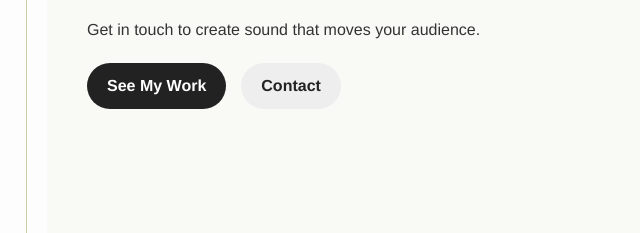
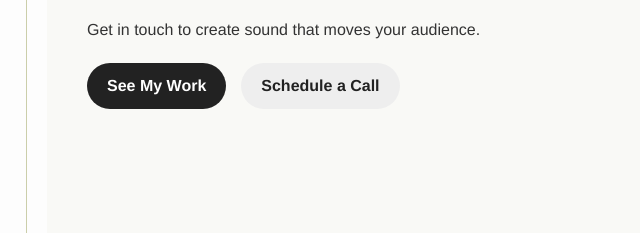
Before and after one commit to kmontesdev/MuseNomad, a website: page index.html in a window 1280 px wide. Shown: the part 468-701 px from the top of the page, 14-654 px from the left. Drawn offline with Linux system fonts and the light colour scheme; no server answers.

Commit message:
Update index.html

```diff
--- a/index.html
+++ b/index.html
@@ -463,7 +463,7 @@
     <p>Get in touch to create sound that moves your audience.</p>
     <div class="hero-buttons">
       <a href="#work" class="btn dark">See My Work</a>
-      <a href="#contact" class="btn light">Contact</a>
+      <a href="#contact" class="btn light">Schedule a Call</a>
     </div>
   </div> <!-- .hero-text -->
 
```
